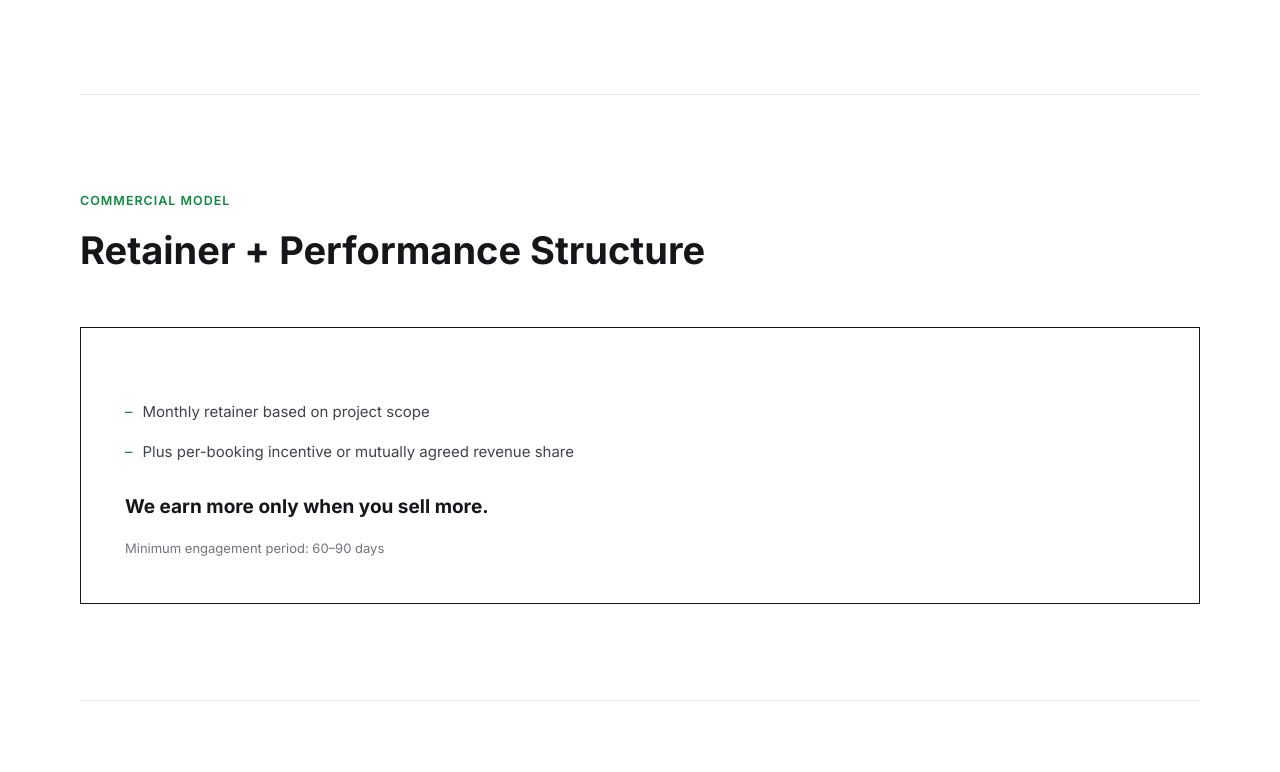
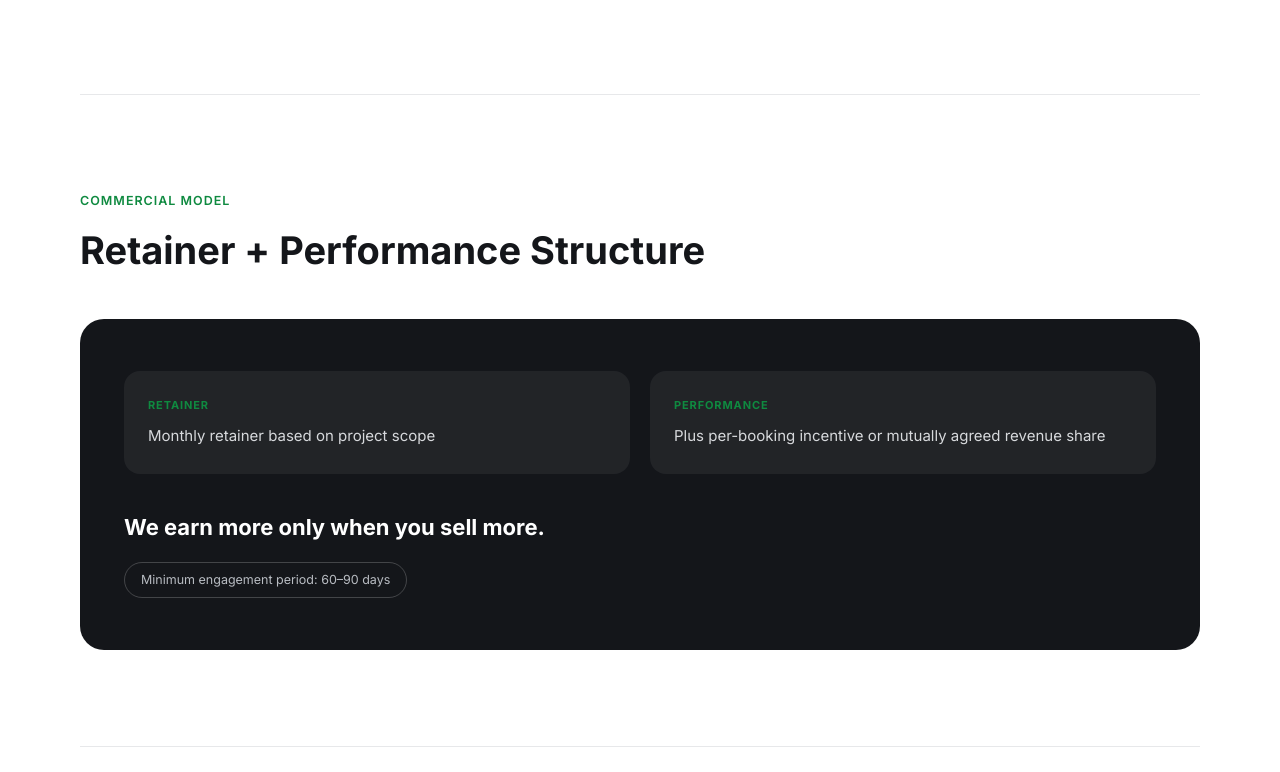
Before and after one commit to khurram7jc/propkads-website, a Next.js app: page / in a window 1280 px wide. Shown: the part 5168-5940 px from the top of the page. Built offline with nearby package versions, Linux system fonts and the light colour scheme; no server answers; the database is empty.

Commit message:
Redesign Commercial Model as dark panel with retainer/performance split

```diff
--- a/app/globals.css
+++ b/app/globals.css
@@ -262,12 +262,14 @@ input, select, textarea{font-family:inherit;}
 @media(max-width:700px){.exec-grid-v2{grid-template-columns:1fr;}}
 
 /* ---------- MODEL ---------- */
-.model-box{border:1px solid var(--ink); padding:44px; margin-top:52px;}
-.model-box ul{margin:20px 0;}
-.model-box li{font-size:15px; color:var(--ink-soft); padding:8px 0; display:flex; gap:10px;}
-.model-box li::before{content:"–"; color:var(--green);}
-.model-tagline{font-size:19px; font-weight:700; margin-top:10px;}
-.model-min{margin-top:16px; font-size:13px; color:var(--slate);}
+.model-panel{background:var(--ink); border-radius:24px; padding:52px 44px; margin-top:44px; color:#fff;}
+.model-panel-grid{display:grid; grid-template-columns:1fr 1fr; gap:20px; margin-bottom:36px;}
+.model-panel-card{background:rgba(255,255,255,0.06); border-radius:16px; padding:26px 24px;}
+.model-panel-card .tag{font-size:11px; text-transform:uppercase; letter-spacing:.08em; color:var(--green); font-weight:700; margin-bottom:10px; display:block;}
+.model-panel-card p{font-size:15px; color:#D7D9DC; line-height:1.6;}
+.model-panel-tagline{font-size:22px; font-weight:700; color:#fff; margin-bottom:16px;}
+.model-panel-min{display:inline-block; font-size:12.5px; color:#B8BCC2; border:1px solid rgba(255,255,255,0.2); padding:7px 16px; border-radius:999px;}
+@media(max-width:700px){.model-panel-grid{grid-template-columns:1fr;} .model-panel{padding:36px 26px;}}
 
 /* ---------- FAQ ---------- */
 .faq-list{margin-top:52px; border-top:1px solid var(--line);}
--- a/app/page.js
+++ b/app/page.js
@@ -6,6 +6,7 @@ import Services from '@/components/Services';
 import About from '@/components/About';
 import HowItWorks from '@/components/HowItWorks';
 import ExecutionSupport from '@/components/ExecutionSupport';
+import CommercialModel from '@/components/CommercialModel';
 
 const DEFAULT_CONTENT = {
   header_nav_1: 'About Us',
@@ -27,6 +28,13 @@ const DEFAULT_CONTENT = {
   hero_bullet_1: 'Performance Marketing (Buyer Acquisition)',
   hero_bullet_2: 'CRM Integration & Lead Control',
   hero_bullet_3: 'Sales Team Accountability & Closing Support',
+  model_eyebrow: 'Commercial Model',
+  model_heading: 'Retainer + Performance Structure',
+  model_retainer_label: 'Retainer',
+  model_retainer_desc: 'Monthly retainer based on project scope',
+  model_performance_label: 'Performance',
+  model_performance_desc: 'Plus per-booking incentive or mutually agreed revenue share',
+  model_min_engagement: 'Minimum engagement period: 60–90 days',
   exec_eyebrow: 'Execution Support',
   exec_heading: 'Creative used only when it moves sales.',
   exec_intro: 'Creative and digital execution is used only when it directly improves sales performance.',
@@ -188,18 +196,7 @@ export default function Home() {
       <ExecutionSupport c={c} />
 
       {/* COMMERCIAL MODEL */}
-      <section className="section container" id="model">
-        <div className="section-tag">Commercial Model</div>
-        <h2>Retainer + Performance Structure</h2>
-        <div className="model-box">
-          <ul>
-            <li>Monthly retainer based on project scope</li>
-            <li>Plus per-booking incentive or mutually agreed revenue share</li>
-          </ul>
-          <p className="model-tagline">{c.commercial_model_tagline}</p>
-          <p className="model-min">Minimum engagement period: 60–90 days</p>
-        </div>
-      </section>
+      <CommercialModel c={c} />
 
       {/* IDEAL CLIENT FIT */}
       <section className="section container" id="fit">
--- /dev/null
+++ b/components/CommercialModel.js
@@ -0,0 +1,24 @@
+export default function CommercialModel({ c }) {
+  return (
+    <section className="section container" id="model">
+      <div className="section-tag">{c.model_eyebrow || 'Commercial Model'}</div>
+      <h2>{c.model_heading || 'Retainer + Performance Structure'}</h2>
+
+      <div className="model-panel">
+        <div className="model-panel-grid">
+          <div className="model-panel-card">
+            <span className="tag">{c.model_retainer_label || 'Retainer'}</span>
+            <p>{c.model_retainer_desc || 'Monthly retainer based on project scope'}</p>
+          </div>
+          <div className="model-panel-card">
+            <span className="tag">{c.model_performance_label || 'Performance'}</span>
+            <p>{c.model_performance_desc || 'Plus per-booking incentive or mutually agreed revenue share'}</p>
+          </div>
+        </div>
+
+        <p className="model-panel-tagline">{c.commercial_model_tagline || 'We earn more only when you sell more.'}</p>
+        <span className="model-panel-min">{c.model_min_engagement || 'Minimum engagement period: 60–90 days'}</span>
+      </div>
+    </section>
+  );
+}
```
